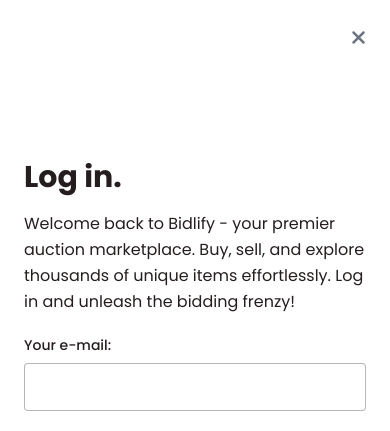
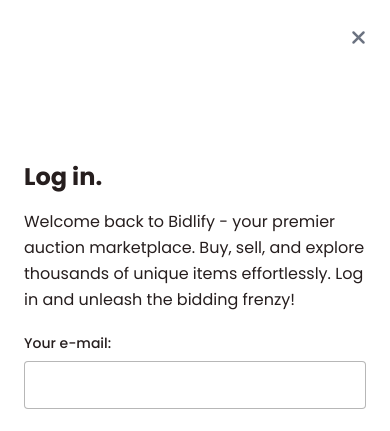
Before and after one commit to viniccius-dev/Bidify-SP2, a website with bundled scripts: page index.html in a window 390 px wide. Shown: the top 431 px of the page. Built offline with nearby package versions, Linux system fonts and the light colour scheme; no server answers.

Commit message:
Update index.html

```diff
--- a/index.html
+++ b/index.html
@@ -198,7 +198,7 @@
                 <i class="fa-solid fa-xmark text-xl text-gray-500 hover:text-primary duration-300"></i>
             </button>
 
-            <h1 class="text-3xl font-bold mb-4 2xl:mb-6">Log in.</h1>
+            <h1 class="text-2xl lg:text-3xl font-bold mb-4 2xl:mb-6">Log in.</h1>
             <p class="leading-relaxed w-full">Welcome back to Bidlify - your premier auction marketplace. Buy, sell, and explore thousands of unique items effortlessly. Log in and unleash the bidding frenzy!</p>
 
             <div class="flex flex-col gap-2 pt-5 xl:pt-8">
```
